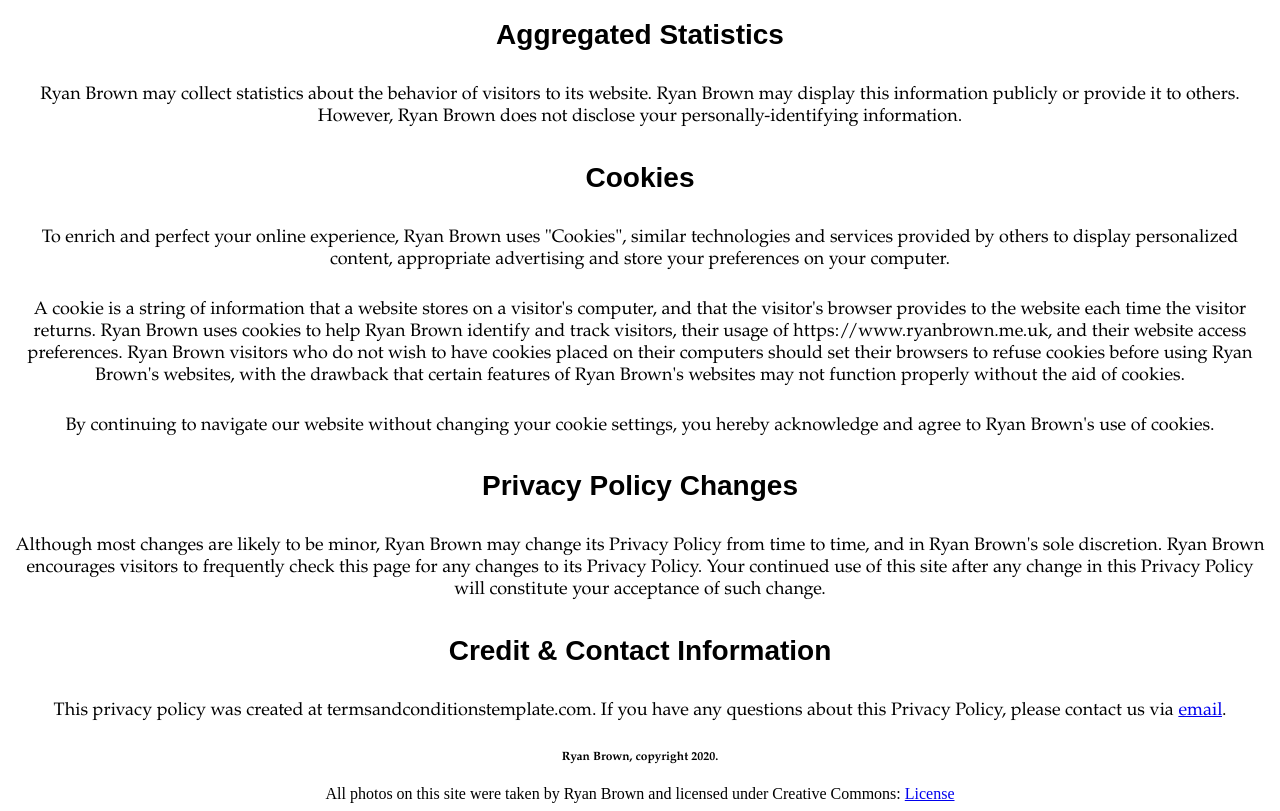
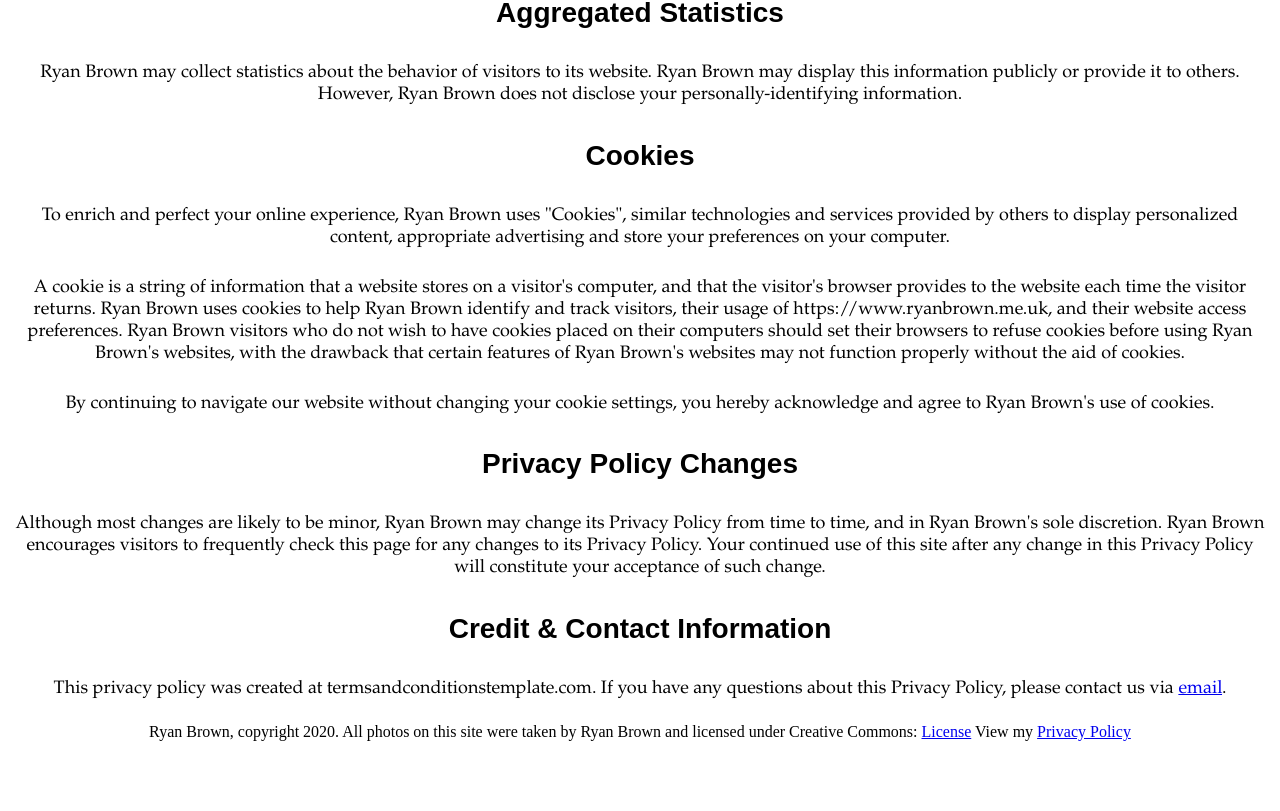
Before and after one commit to merryroversrule/merryroversrule.github.io, a plain HTML site: page PrivacyPolicy.html in a window 1280 px wide. Shown: the part 1532-2343 px from the top of the page. After the commit the page ends 2281 px from the top, so only its background shows below. Drawn offline with Linux system fonts and the light colour scheme.

Commit message:
Update PrivacyPolicy.html

```diff
--- a/PrivacyPolicy.html
+++ b/PrivacyPolicy.html
@@ -28,7 +28,7 @@
 
 <h2>Your privacy is critically important to us.</23>
 
-<p>It is Ryan Brown's policy to respect your privacy regarding any information we may collect while operating our website. This Privacy Policy applies to <a href="https://merryroversrule.github.io/index.html">https://merryroversrule.github.io</a> (hereinafter, "us", "we", or "https://merryroversrule.github.io"). We respect your privacy and are committed to protecting personally identifiable information you may provide us through the Website. We have adopted this privacy policy ("Privacy Policy") to explain what information may be collected on our Website, how we use this information, and under what circumstances we may disclose the information to third parties. This Privacy Policy applies only to information we collect through the Website and does not apply to our collection of information from other sources.</p>
+<p>It is Ryan Brown's policy to respect your privacy regarding any information we may collect while operating our website. This Privacy Policy applies to <a href="https://ryanbrown.me.uk/index.html">ryanbrown.me.uk</a> (hereinafter, "us", "we", or "https://merryroversrule.github.io"). We respect your privacy and are committed to protecting personally identifiable information you may provide us through the Website. We have adopted this privacy policy ("Privacy Policy") to explain what information may be collected on our Website, how we use this information, and under what circumstances we may disclose the information to third parties. This Privacy Policy applies only to information we collect through the Website and does not apply to our collection of information from other sources.</p>
 <p>This Privacy Policy, together with the Terms and conditions posted on our Website, set forth the general rules and policies governing your use of our Website. Depending on your activities when visiting our Website, you may be required to agree to additional terms and conditions.</p>
 
 			<h2>Website Visitors</h2>
@@ -63,9 +63,11 @@
 				<p>This privacy policy was created at <a style="color:inherit;text-decoration:none;" href="https://termsandconditionstemplate.com/privacy-policy-generator/" title="Privacy policy template generator" target="_blank">termsandconditionstemplate.com</a>. If you have any questions about this Privacy Policy, please contact us via <a href="mailto:ryan1999brown@gmail.com">email</a>.</p>
 
 <div class="footer">
-  <h4> Ryan Brown, copyright 2020. </h4>
+  	Ryan Brown, copyright 2020.
 	All photos on this site were taken by Ryan Brown and licensed under Creative Commons:
 	<a href = "https://creativecommons.org/licenses/by-nc/4.0/">License</a>
+	View my
+	<a href = "PrivacyPolicy.html">Privacy Policy</a>
 	<br>
 </div>
 </body>
```
